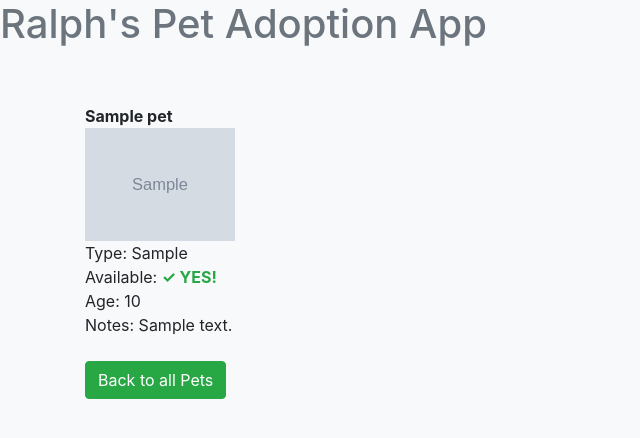
After one commit to RalphsCode/Lesson23-Assignment01, a Flask app: page /1 in a window 1280 px wide. The commit adds this page. Shown: the top 438 px of the page, without its empty margins (0-640 px from the left). Run offline with Flask 3, Linux system fonts and the light colour scheme; tables that the repository leaves empty hold one stand-in row (values such as "Sample post"); grey boxes marked "Sample" are stand-in pictures; some libraries are stand-ins or nearby versions.

Commit message:
Added navigation for each pet to go to a pet detail page.

```diff
--- a/app.py
+++ b/app.py
@@ -50,7 +50,30 @@ def add_pet():
             db.session.add(new_pet)
             db.session.commit()
 
-        flash(f"New {species}; {name} Added Successfully.")
+        flash(f"New {species.capitalize()}: {name}, added successfully.")
         return redirect('/')
     else:
         return render_template('add_pet.html', form=form)
+
+
+@app.route('/<int:id>', methods=['GET', 'POST'])
+def pet_details(id):
+    """ Page with a form to add a new pet to the database """
+    display_pet = Pet.query.get_or_404(id)
+    form = AddPet()
+    if form.validate_on_submit(): # only works on the post request
+        display_pet.name = form.name.data
+        display_pet.species = form.species.data
+        display_pet.photo_url = form.photo_url.data
+        display_pet.age = form.age.data
+        display_pet.notes = form.notes.data
+        display_pet.available = form.available.data
+
+        with app.app_context():
+            db.session.add(display_pet)
+            db.session.commit()
+
+        flash(f"{display_pet.name}, Updated successfully.")
+        return redirect('/<int: id>')
+    else:
+        return render_template('view_pet.html', form=form, display_pet=display_pet)
--- a/forms.py
+++ b/forms.py
@@ -2,8 +2,13 @@ from flask_wtf import FlaskForm
 from wtforms import StringField, IntegerField, TextAreaField, SelectField, validators
 
 class AddPet(FlaskForm):
+
     name = StringField("Pet Name", validators=[validators.InputRequired()])
-    species = SelectField("Species", choices=(['cat', 'Cat'], ['dog', 'Dog'], ['porc', 'Porcupine']))
-    photo_url = StringField("URL for Pet Photo")
-    age = IntegerField('Age in years', validators=[validators.optional()])
+
+    species = SelectField("Species", choices=(['cat', 'Cat'], ['dog', 'Dog'], ['porcupine', 'Porcupine']))
+
+    photo_url = StringField("URL for Pet Photo", validators=[validators.optional(), validators.URL()])
+
+    age = IntegerField('Age in years', validators=[validators.optional(), validators.NumberRange(min=0, max=30)])
+
     notes = TextAreaField('Pet Notes')
--- a/templates/base.html
+++ b/templates/base.html
@@ -6,7 +6,7 @@
     <link rel="stylesheet" href="https://maxcdn.bootstrapcdn.com/bootstrap/4.0.0/css/bootstrap.min.css">
     <title>{% block title %} {% endblock %}</title>
 </head>
-<body>
+<body class="bg-light">
     <h1 class="text-secondary">Ralph's Pet Adoption App</h1><br><br>
     <!-- Display the flashed messages -->
     <div class="container-fluid bg-success text-white">
--- a/templates/home.html
+++ b/templates/home.html
@@ -16,7 +16,7 @@ Ralph's Adopt A Pet Home Page
             {% else %}
                 <i>No Photo Yet.</i><br>
             {% endif %}
-        <b>{{pet.name}}</b><br>
+        <b><a href="/{{pet.id}}">{{pet.name}}</a></b><br>
         Type: {{pet.species.capitalize()}}<br>
         Available:
             {% if pet.available %}
--- /dev/null
+++ b/templates/view_pet.html
@@ -0,0 +1,27 @@
+{% extends 'base.html' %}
+
+{% block title %}
+Ralph's Adopt A Pet - View Pet
+{% endblock %}
+
+{% block content %}
+<div class="container">
+    <b>{{display_pet.name}}</b><br>
+        {% if display_pet.photo_url %}
+                <img src="{{display_pet.photo_url}}" width="150"> <br>
+            {% else %}
+                <i>No Photo Yet.</i><br>
+            {% endif %}
+                Type: {{display_pet.species.capitalize()}}<br>
+        Available:
+            {% if display_pet.available %}
+                <b class="text-success">&check; YES!</b>
+            {% else %}
+                <b class="text-warning">X</b> - not available
+            {% endif %}
+        <br>
+        Age: {{display_pet.age}}<br>Notes: {{display_pet.notes}} <br><br>
+    <!-- Home Page Button -->
+    <a href="/" class="btn btn-success">Back to all Pets</a><br><br>
+</div>
+{% endblock %}
```
